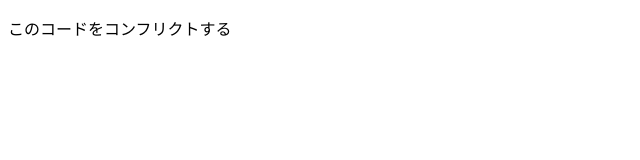
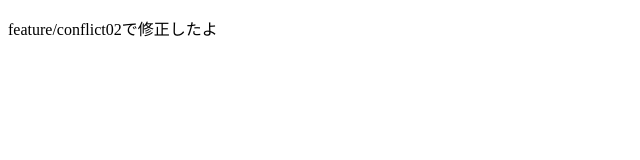
Before and after one commit to nasu-masa/git-learn, a plain HTML site: page git-conflict-practice/index.html in a window 1280 px wide. Shown: the full height of the page, 0-640 px from the left. Drawn offline with Linux system fonts and the light colour scheme.

Commit message:
conflict02 update

```diff
--- a/git-conflict-practice/index.html
+++ b/git-conflict-practice/index.html
@@ -6,6 +6,6 @@
     <title>Conflict</title>
 </head>
 <body>
-    <p>このコードをコンフリクトする</p>
+    <p>feature/conflict02で修正したよ</p>
 </body>
 </html>
```
